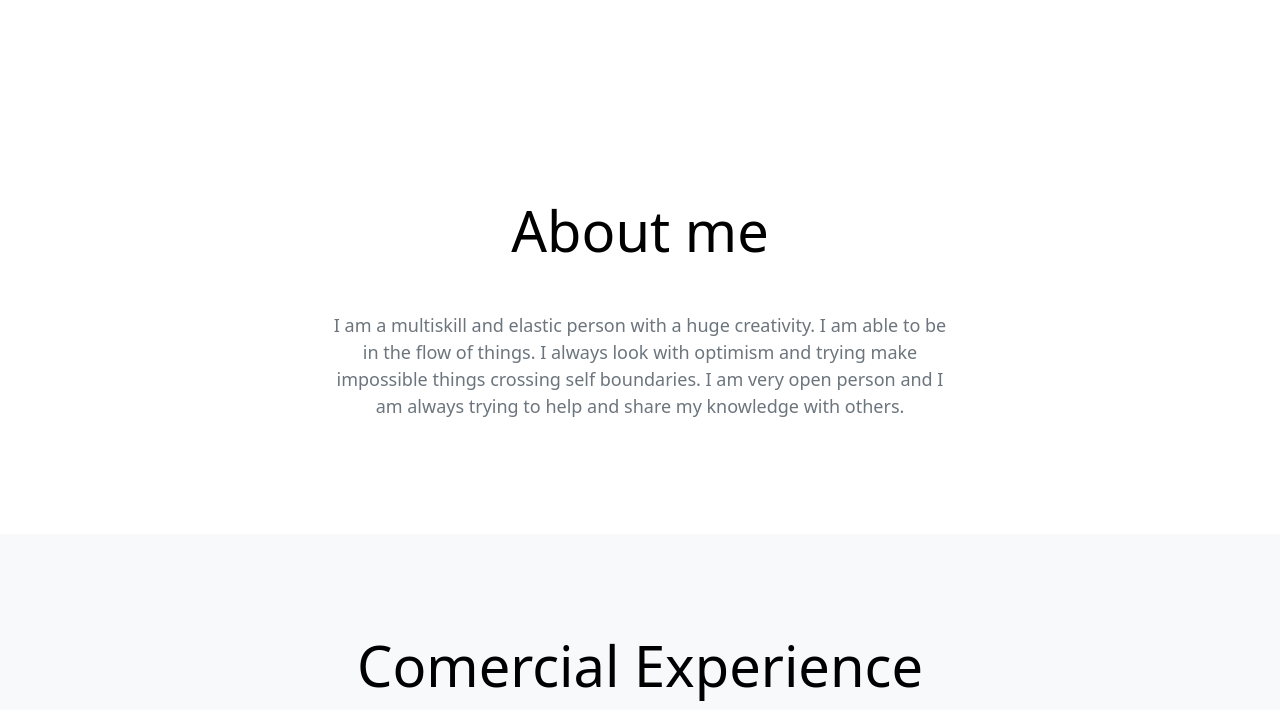
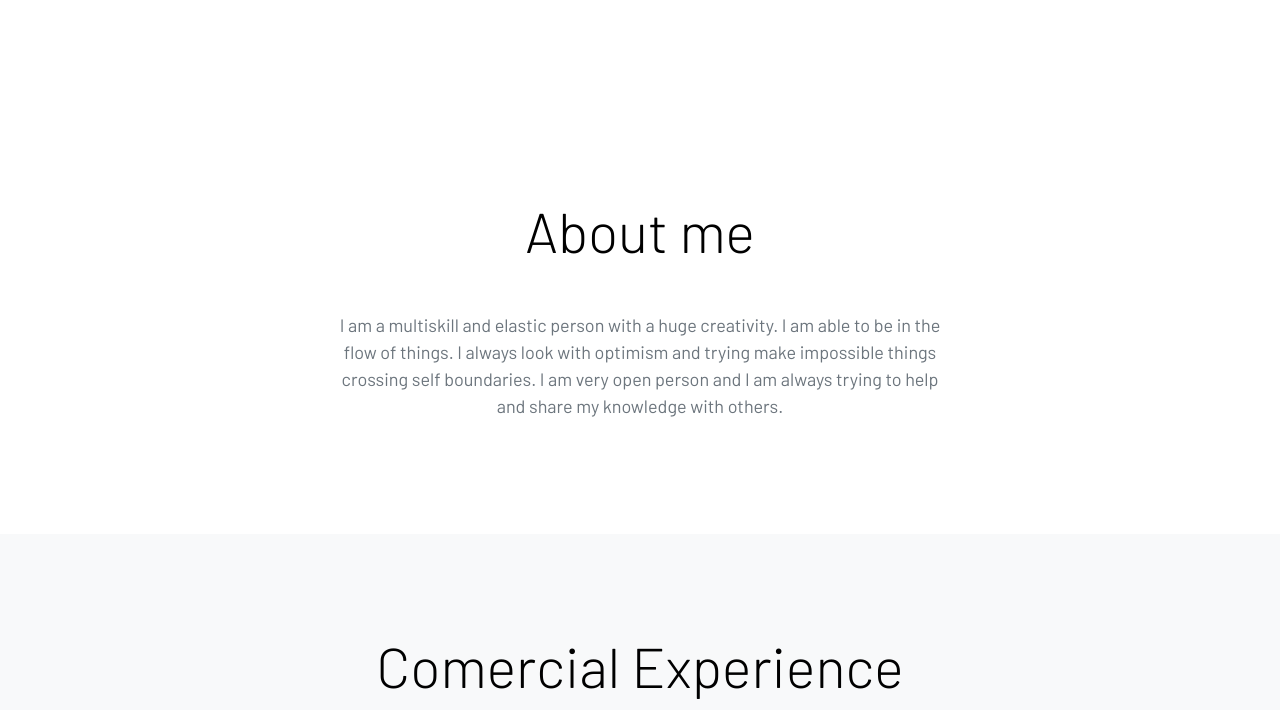
Before and after one commit to maciejadamski89/resume_page, a website: page src/html/index.html in a window 1280 px wide. Shown: the part 788-1498 px from the top of the page. Drawn offline with nearby package versions, Linux system fonts and the light colour scheme; files that its build step writes are made by us from their sources; files whose address does not match are found by name.

Commit message:
Chnage font

```diff
--- a/src/html/index.html
+++ b/src/html/index.html
@@ -7,6 +7,9 @@
         <link href="https://cdn.jsdelivr.net/npm/bootstrap@5.2.0-beta1/dist/css/bootstrap.min.css" rel="stylesheet" integrity="sha384-0evHe/X+R7YkIZDRvuzKMRqM+OrBnVFBL6DOitfPri4tjfHxaWutUpFmBp4vmVor" crossorigin="anonymous">
         <link rel="stylesheet" href="https://cdn.jsdelivr.net/gh/devicons/devicon@v2.15.1/devicon.min.css">
         <link rel="stylesheet" href="https://cdnjs.cloudflare.com/ajax/libs/font-awesome/6.0.0/css/all.min.css"/>
+        <link rel="preconnect" href="https://fonts.googleapis.com">
+        <link rel="preconnect" href="https://fonts.gstatic.com" crossorigin>
+        <link href="https://fonts.googleapis.com/css2?family=Barlow:wght@300;400;600&display=swap" rel="stylesheet">
         <link href="styles.css" rel="stylesheet" type="text/css">
     </head>
     <body>
--- a/src/sass/_variables.sass
+++ b/src/sass/_variables.sass
@@ -2,7 +2,7 @@ $primary-color: #006cd1
 
 // body
 $body-background-color: #fff
-$body-font-family: var(--bs-font-sans-serif)
+$body-font-family: 'Barlow', sans-serif
 $body-font-color: #000
 
 // headers
```
